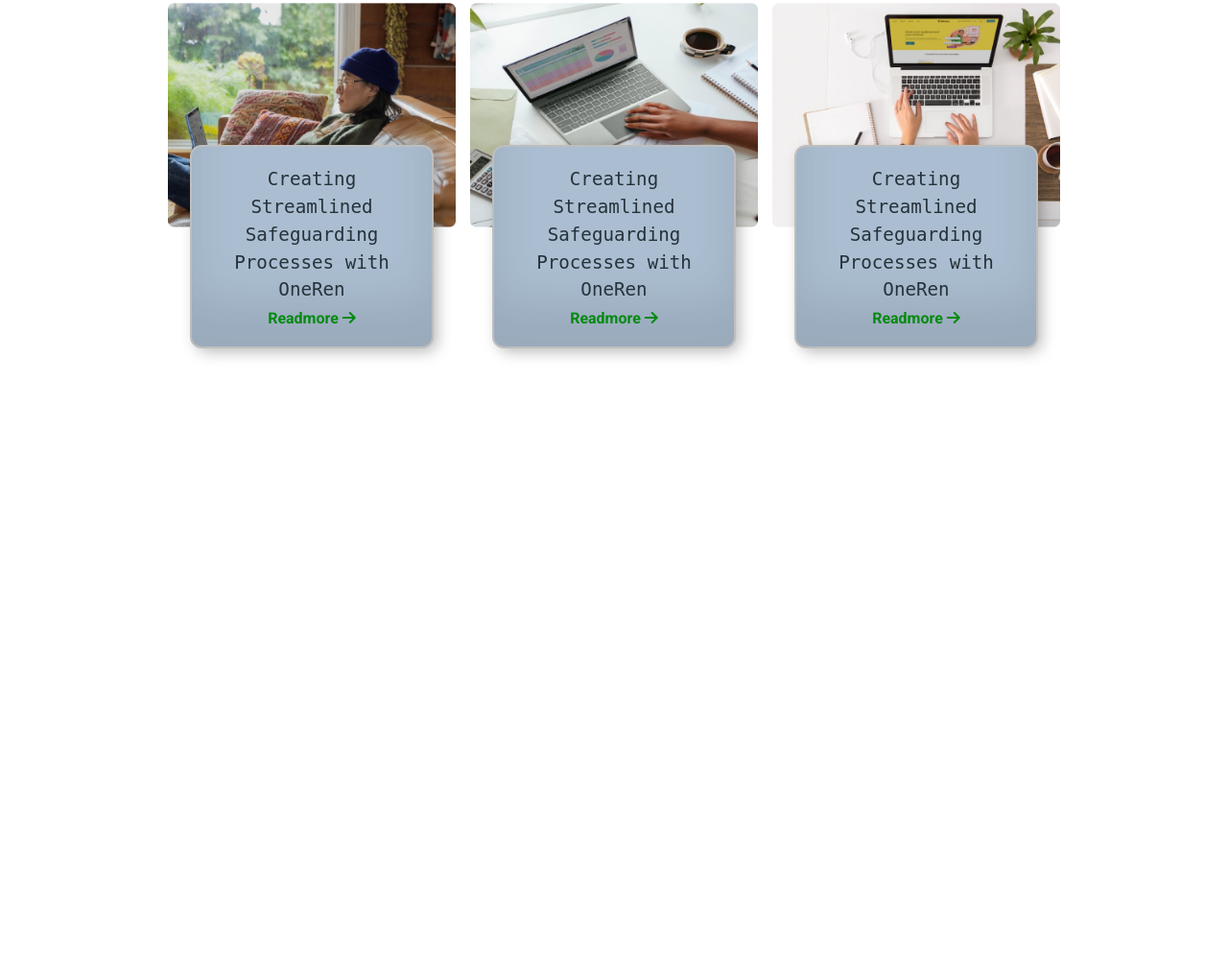
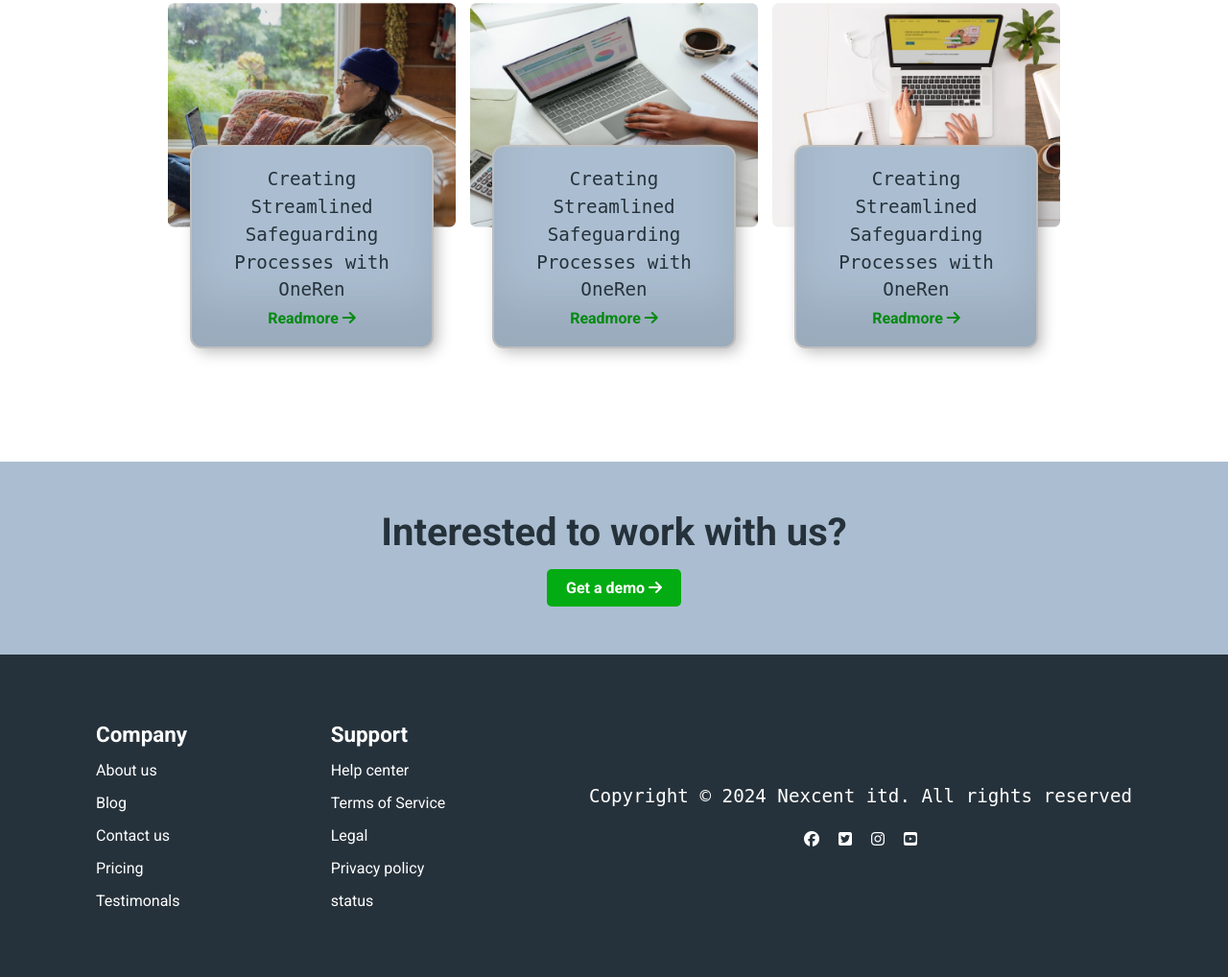
Before and after one commit to Sharif-gt/nexcent-agency, a plain HTML site: page index.html in a window 1280 px wide. Shown: the part 3691-4709 px from the top of the page at 96% size. Before the commit the page ends 4272 px from the top, so only its background shows below. Drawn offline with Linux system fonts and the light colour scheme; a web font is replaced by a local one.

Commit message:
footer section

```diff
--- a/index.html
+++ b/index.html
@@ -223,12 +223,50 @@
             </div>
         </section>
         <!-- end marketing section -->
+        <!-- footer section -->
+        <section class="footer">
+            <div class="container footer-head">
+                <h2>Interested to work with us?</h2>
+                <a href="#" class="primary-btn">Get a demo <i class="fa-solid fa-arrow-right"></i></a>
+            </div>
+        </section>
+        <!-- main footer section -->
+        <footer>
+            <div class="footer-container">
+                <div class="container">
+                    <div class="flex footer-menu">
+                        <div class="flex menus">
+                            <h4>Company</h4>
+                            <a href="#">About us</a>
+                            <a href="#">Blog</a>
+                            <a href="#">Contact us</a>
+                            <a href="#">Pricing</a>
+                            <a href="#">Testimonals</a>
+                        </div>
+                        <div class="flex menus">
+                            <h4>Support</h4>
+                            <a href="#">Help center</a>
+                            <a href="#">Terms of Service</a>
+                            <a href="#">Legal</a>
+                            <a href="#">Privacy policy</a>
+                            <a href="#">status</a>
+                        </div>
+                        <div class="footer-logo">
+                            <p>Copyright © 2024 Nexcent itd. All rights reserved</p>
+                            <div class="flex footer-icon">
+                                <a href="#"><i class="fa-brands fa-facebook"></i></i></a>
+                                <a href="#"><i class="fa-brands fa-square-twitter"></i></a>
+                                <a href="#"><i class="fa-brands fa-instagram"></i></i></a>
+                                <a href="#"><i class="fa-brands fa-square-youtube"></i></a>
+                            </div>
+                        </div>
+                    </div>
+                </div>
+            </div>
+        </footer>
+        <!-- end footer section -->
     </main>
 
-
-
-
-<div style="height: 100px;"></div>
 
 <script src="https://kit.fontawesome.com/0d6c150981.js" crossorigin="anonymous"></script>
 
--- a/style.css
+++ b/style.css
@@ -38,6 +38,10 @@
   }
   h1 {
     font-size: 3rem;
+  }
+
+  h2 {
+    font-size: 2.5rem;
   }
 
   h3 {
@@ -339,3 +343,71 @@
   .blog-card a:hover {
     color: #1b5e1f;
   }
+
+  .footer {
+    background-color: var(--secondary-colour);
+  }
+
+  .footer-head {
+    text-align: center;
+    padding-block: 50px;
+  }
+
+  .footer-head a {
+    margin-top: 15px;
+  }
+
+  .footer-container {
+    background-color: #26323b;
+    padding-block: 50px;
+    padding-inline: 30px;
+  }
+
+  .footer-menu {
+    justify-content: space-between;
+    padding-block: 20px;
+  }
+
+  .menus {
+    flex-direction: column;
+    align-items: start;
+    gap: 15px;
+  }
+
+  .menus h4 {
+    color: #fff !important;
+  }
+
+  .menus a {
+    color: #fff !important;
+  }
+
+  .menus a:hover {
+    color: #03AC13 !important;
+  }
+
+  .email {
+    border: 0;
+    border-radius: 5px;
+    height: 20px;
+    padding: 10px;
+  }
+
+  .footer-logo {
+    text-align: center;
+  }
+
+  .footer-logo p {
+    color: #fff !important;
+    padding-top: 20px;
+  }
+
+  .footer-logo a {
+    color: #fff !important;
+  }
+
+  .footer-icon {
+    justify-content: center;
+    gap: 20px;
+    padding-block: 20px;
+  }
```
